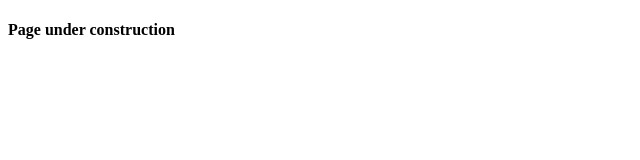
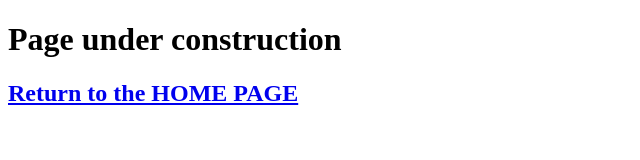
Before and after one commit to Arieleon25/Portfolio, a plain HTML site: page Portfolio_AE/Video_Production.html in a window 1280 px wide. Shown: the whole page, without its empty margins (0-640 px from the left). Drawn offline with Linux system fonts and the light colour scheme.

Commit message:
Added a link to come back to the Home Page

```diff
--- a/Portfolio_AE/Video_Production.html
+++ b/Portfolio_AE/Video_Production.html
@@ -7,8 +7,8 @@
 	</head>
 	<body>
 		<header>
-			<h4>Page under construction</h4>
-			<p></p>
+			<h1>Page under construction</h1>
+			<h2><a href="index.html">Return to the HOME PAGE</a></h2>
 			<p></p>
 		</header>
 	</body>
```
